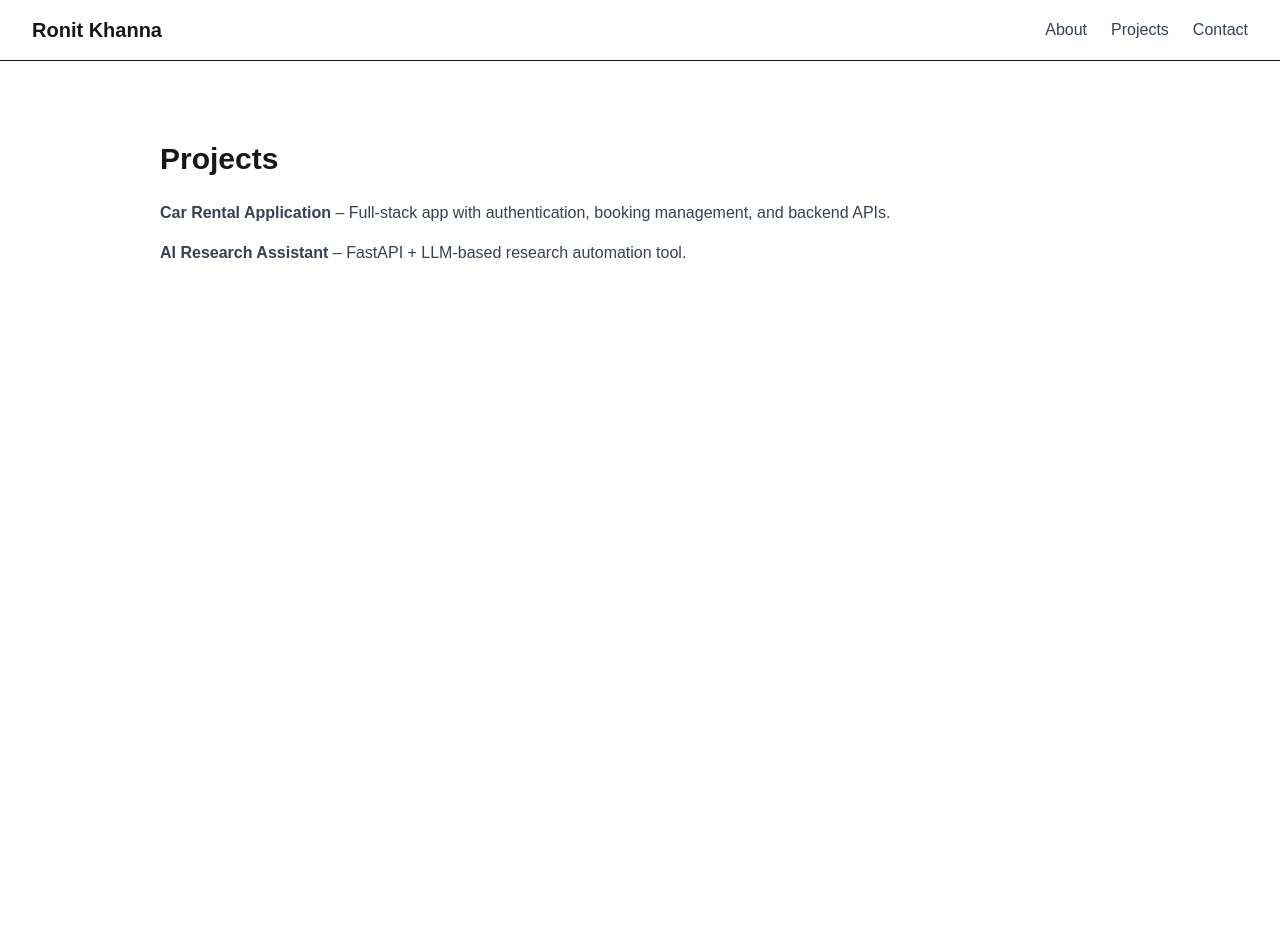
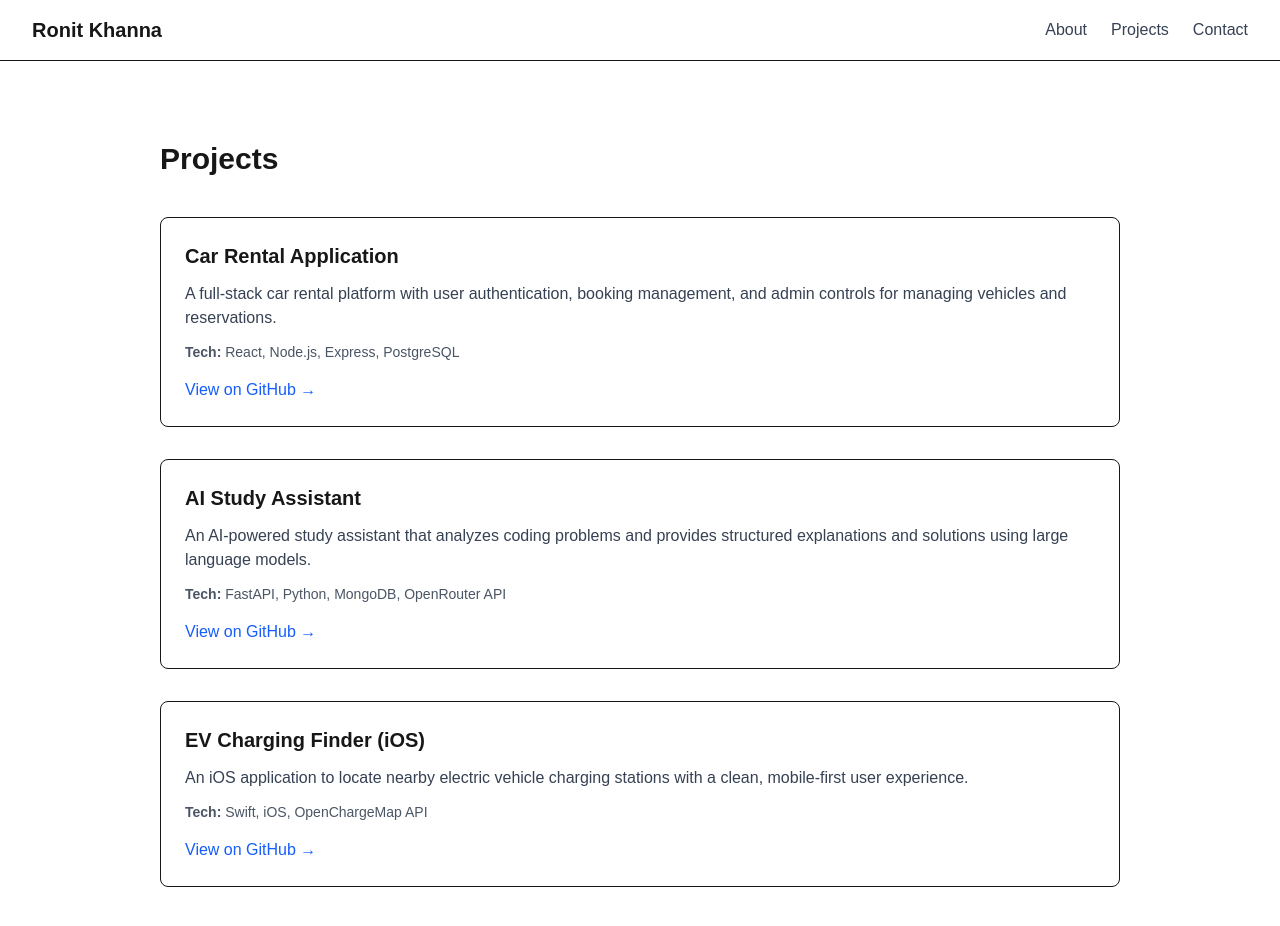
Before and after one commit to Ronn0905/portfolio, a Next.js app: page /projects in a window 1280 px wide. Shown: the top 926 px of the page. Before the commit the page ends 861 px from the top, so only its background shows below. Built offline with nearby package versions, Linux system fonts and the light colour scheme.

Commit message:
Fix projects with real GitHub repositories

```diff
--- a/app/projects/page.tsx
+++ b/app/projects/page.tsx
@@ -1,18 +1,64 @@
+type Project = {
+  title: string;
+  description: string;
+  tech: string;
+  github: string;
+};
+
+const projects: Project[] = [
+  {
+    title: "Car Rental Application",
+    description:
+      "A full-stack car rental platform with user authentication, booking management, and admin controls for managing vehicles and reservations.",
+    tech: "React, Node.js, Express, PostgreSQL",
+    github: "https://github.com/Ronn0905/CarRentalApplication",
+  },
+  {
+    title: "AI Study Assistant",
+    description:
+      "An AI-powered study assistant that analyzes coding problems and provides structured explanations and solutions using large language models.",
+    tech: "FastAPI, Python, MongoDB, OpenRouter API",
+    github: "https://github.com/Ronn0905/ai-study-assistant",
+  },
+  {
+    title: "EV Charging Finder (iOS)",
+    description:
+      "An iOS application to locate nearby electric vehicle charging stations with a clean, mobile-first user experience.",
+    tech: "Swift, iOS, OpenChargeMap API",
+    github: "https://github.com/Ronn0905/EVChargingFinder",
+  },
+];
+
 export default function Projects() {
   return (
     <main className="min-h-screen px-8 py-20 max-w-5xl mx-auto">
-      <h1 className="text-3xl font-bold">Projects</h1>
+      <h1 className="text-3xl font-bold mb-10">Projects</h1>
 
-      <ul className="mt-6 space-y-4 text-gray-700">
-        <li>
-          <strong>Car Rental Application</strong> – Full-stack app with
-          authentication, booking management, and backend APIs.
-        </li>
-        <li>
-          <strong>AI Research Assistant</strong> – FastAPI + LLM-based
-          research automation tool.
-        </li>
-      </ul>
+      <div className="grid gap-8">
+        {projects.map((project, index) => (
+          <div
+            key={index}
+            className="border rounded-lg p-6 hover:shadow-md transition"
+          >
+            <h2 className="text-xl font-semibold">{project.title}</h2>
+
+            <p className="mt-3 text-gray-700">{project.description}</p>
+
+            <p className="mt-3 text-sm text-gray-600">
+              <strong>Tech:</strong> {project.tech}
+            </p>
+
+            <a
+              href={project.github}
+              target="_blank"
+              rel="noopener noreferrer"
+              className="inline-block mt-4 text-blue-600 hover:underline"
+            >
+              View on GitHub →
+            </a>
+          </div>
+        ))}
+      </div>
     </main>
   );
 }
```
